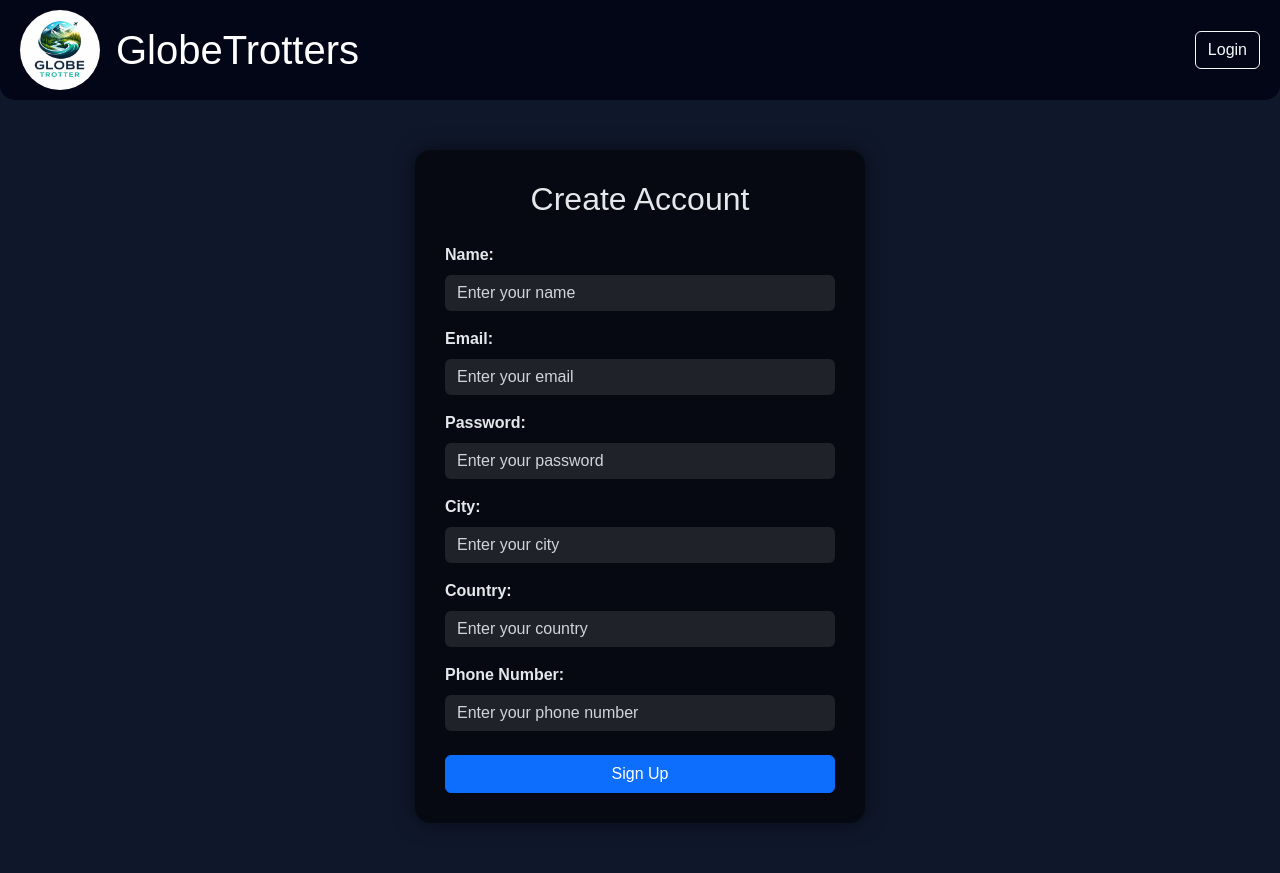
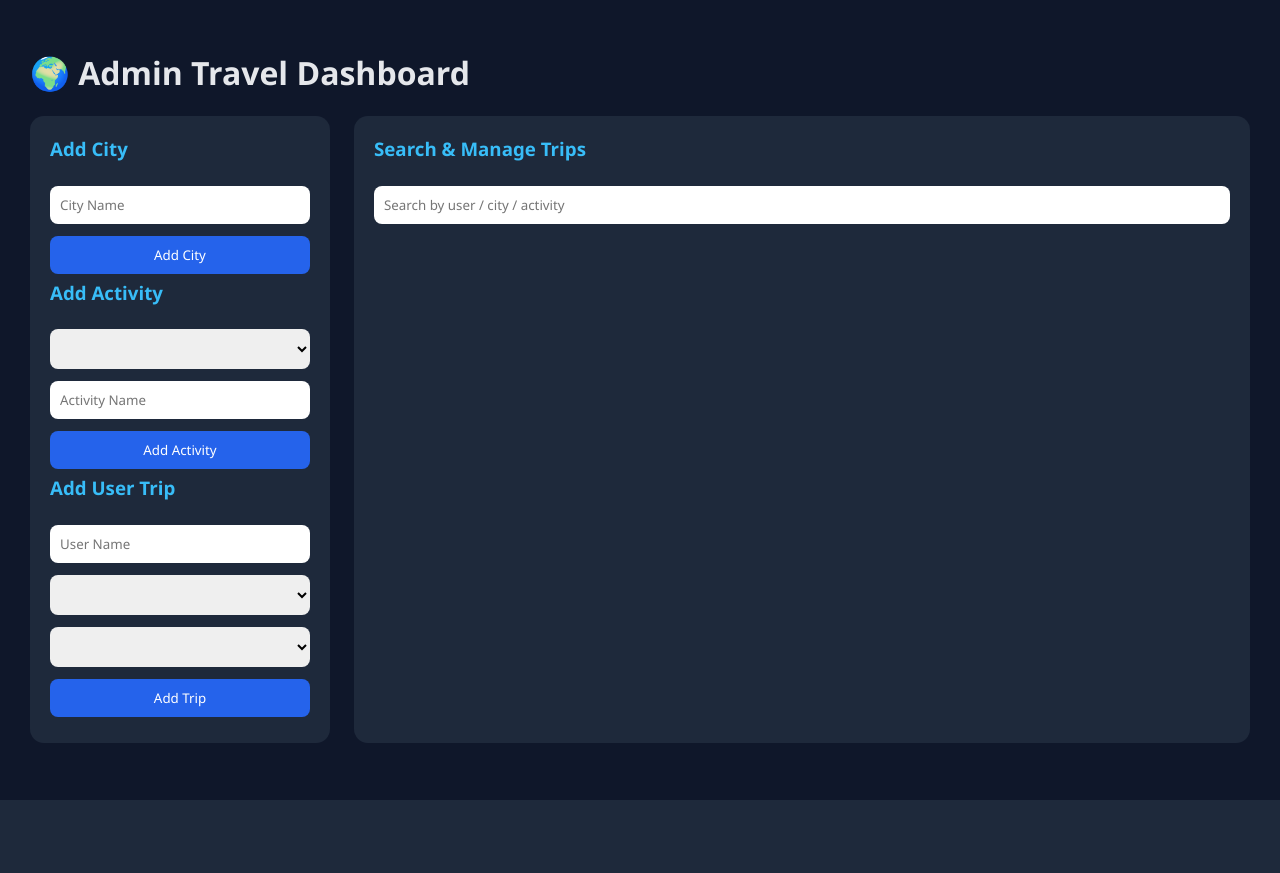
Before and after one commit to HARSHU101106/Odoo-X-SNS-Hackethon-2026, a Python web app: template OdooXSNS2026/templates/admin.html in a window 1280 px wide. After the commit the page ends 800 px from the top, so only its background shows below. Run offline with Jinja, Linux system fonts and the light colour scheme; the template is opened without the code that fills it, so the values that code supplies are empty.

Commit message:
Update admin.html

```diff
--- a/OdooXSNS2026/templates/admin.html
+++ b/OdooXSNS2026/templates/admin.html
@@ -1,137 +1,193 @@
 <!DOCTYPE html>
 <html lang="en">
 <head>
-    <meta charset="UTF-8">
-    <meta name="viewport" content="width=device-width, initial-scale=1.0">
-    <title>GlobeTrotters Signup</title>
-    <link href="https://cdn.jsdelivr.net/npm/bootstrap@5.3.2/dist/css/bootstrap.min.css" rel="stylesheet">
-    <style>
-        body {
-            background: #0f172a;
-            color: #e5e7eb;
-            font-family: Arial, sans-serif;
-            margin: 0;
-        }
+<meta charset="UTF-8">
+<title>Admin Panel – Travel Management</title>
 
-        header {
-            padding: 10px 20px;
-            background-color: #020617;
-            color: #fff;
-            display: flex;
-            align-items: center;
-            justify-content: space-between;
-            flex-wrap: wrap;
-            border-bottom-left-radius: 15px;
-            border-bottom-right-radius: 15px;
-        }
+<style>
+*{box-sizing:border-box;font-family:Segoe UI,sans-serif}
+body{
+    margin:0;
+    background:#0f172a;
+    color:#e5e7eb;
+    padding:30px;
+}
+.container{
+    display:grid;
+    grid-template-columns:300px 1fr;
+    gap:24px;
+}
+.card{
+    background:#1e293b;
+    padding:20px;
+    border-radius:14px;
+}
+h2,h3{margin-top:0;color:#38bdf8}
+input,select,button{
+    width:100%;
+    padding:10px;
+    margin:6px 0;
+    border-radius:8px;
+    border:none;
+}
+button{
+    background:#2563eb;
+    color:white;
+    cursor:pointer;
+}
+button:hover{background:#1d4ed8}
+.list{
+    margin-top:10px;
+    font-size:14px;
+}
+.trip{
+    background:#020617;
+    padding:12px;
+    border-radius:10px;
+    margin-bottom:10px;
+}
+.trip span{display:block;font-size:13px}
+.actions button{
+    width:auto;
+    padding:5px 10px;
+    margin-right:6px;
+    font-size:12px;
+}
+.delete{background:#ef4444}
+.view{background:#22c55e}
+.edit{background:#eab308}
+</style>
+</head>
 
-        header img {
-            border-radius: 50%;
-        }
-
-        header h1 {
-            margin: 0;
-        }
-
-        .signup-container {
-            max-width: 450px;
-            margin: 50px auto;
-            background-color: rgba(0,0,0,0.6);
-            padding: 30px;
-            border-radius: 15px;
-            box-shadow: 0 0 20px rgba(0,0,0,0.5);
-        }
-
-        .signup-container h2 {
-            text-align: center;
-            margin-bottom: 25px;
-        }
-
-        .signup-container input.form-control {
-            background-color: rgba(255,255,255,0.1);
-            border: none;
-            color: #fff;
-        }
-
-        .signup-container input.form-control::placeholder {
-            color: #d1d5db;
-        }
-
-        .signup-container a {
-            color: #fff;
-            text-decoration: underline;
-        }
-
-        .signup-container a:hover {
-            color: #ddd;
-        }
-    </style>
-</head>
 <body>
 
-<!-- Header -->
-<header>
-    <div class="d-flex align-items-center">
-        <img src="{{ url_for('static', filename='logo.jpeg') }}" height="80" width="80" alt="Logo">
-        <h1 class="ms-3">GlobeTrotters</h1>
-    </div>
-    <div class="d-flex gap-2">
-        <a href="/login" class="btn btn-outline-light">Login</a>
-    </div>
-</header>
+<h1>🌍 Admin Travel Dashboard</h1>
 
-<!-- Flash Messages -->
-<div class="container mt-3">
-    {% with messages = get_flashed_messages(with_categories=true) %}
-        {% if messages %}
-            {% for category, message in messages %}
-                <div class="alert alert-{{ category }} alert-dismissible fade show" role="alert">
-                    {{ message }}
-                    <button type="button" class="btn-close" data-bs-dismiss="alert" aria-label="Close"></button>
-                </div>
-            {% endfor %}
-        {% endif %}
-    {% endwith %}
+<div class="container">
+
+<!-- ADMIN CONTROLS -->
+<div class="card">
+
+<h3>Add City</h3>
+<input id="cityInput" placeholder="City Name">
+<button onclick="addCity()">Add City</button>
+
+<h3>Add Activity</h3>
+<select id="citySelect"></select>
+<input id="activityInput" placeholder="Activity Name">
+<button onclick="addActivity()">Add Activity</button>
+
+<h3>Add User Trip</h3>
+<input id="userName" placeholder="User Name">
+<select id="tripCity"></select>
+<select id="tripActivity"></select>
+<button onclick="addTrip()">Add Trip</button>
+
 </div>
 
-<!-- Signup Form -->
-<div class="signup-container">
-    <h2>Create Account</h2>
-    <form action="/signup" method="post" class="d-flex flex-column gap-3">
-        <div>
-            <label for="name" class="form-label"><b>Name:</b></label>
-            <input type="text" class="form-control" id="name" placeholder="Enter your name" name="name" required>
-        </div>
+<!-- DATA VIEW -->
+<div class="card">
 
-        <div>
-            <label for="email" class="form-label"><b>Email:</b></label>
-            <input type="email" class="form-control" id="email" placeholder="Enter your email" name="email" required>
-        </div>
+<h3>Search & Manage Trips</h3>
+<input id="search" placeholder="Search by user / city / activity" onkeyup="searchTrips()">
 
-        <div>
-            <label for="password" class="form-label"><b>Password:</b></label>
-            <input type="password" class="form-control" id="password" placeholder="Enter your password" name="password" required>
-        </div>
+<div id="tripList"></div>
 
-        <div>
-            <label for="city" class="form-label"><b>City:</b></label>
-            <input type="text" class="form-control" id="city" placeholder="Enter your city" name="city" required>
-        </div>
-
-        <div>
-            <label for="country" class="form-label"><b>Country:</b></label>
-            <input type="text" class="form-control" id="country" placeholder="Enter your country" name="country" required>
-        </div>
-
-        <div>
-            <label for="phone_no" class="form-label"><b>Phone Number:</b></label>
-            <input type="text" class="form-control" id="phone_no" placeholder="Enter your phone number" name="phone_no" required>
-        </div>
-
-        <button type="submit" class="btn btn-primary mt-2">Sign Up</button>
-    </form>
 </div>
 
-<script src="https://cdn.jsdelivr.net/npm/bootstrap@5.3.2/dist/js/bootstrap.bundle.min.js"></script>
+</div>
+
+<script>
+/* DATA */
+let cities=[];
+let activities={};
+let trips=[];
+
+/* ADD CITY */
+function addCity(){
+    let c=cityInput.value.trim();
+    if(!c||cities.includes(c)) return;
+    cities.push(c);
+    activities[c]=[];
+    cityInput.value="";
+    renderCityDropdowns();
+}
+
+/* ADD ACTIVITY */
+function addActivity(){
+    let city=citySelect.value;
+    let act=activityInput.value.trim();
+    if(!city||!act||activities[city].includes(act)) return;
+    activities[city].push(act);
+    activityInput.value="";
+    renderActivityDropdown();
+}
+
+/* ADD USER TRIP */
+function addTrip(){
+    if(!userName.value||!tripCity.value||!tripActivity.value) return;
+
+    trips.push({
+        user:userName.value,
+        city:tripCity.value,
+        activity:tripActivity.value
+    });
+    userName.value="";
+    renderTrips(trips);
+}
+
+/* RENDER DROPDOWNS */
+function renderCityDropdowns(){
+    citySelect.innerHTML=tripCity.innerHTML="<option value=''>Select City</option>";
+    cities.forEach(c=>{
+        citySelect.innerHTML+=`<option>${c}</option>`;
+        tripCity.innerHTML+=`<option>${c}</option>`;
+    });
+}
+
+function renderActivityDropdown(){
+    tripActivity.innerHTML="<option value=''>Select Activity</option>";
+    let city=tripCity.value;
+    if(!city) return;
+    activities[city].forEach(a=>{
+        tripActivity.innerHTML+=`<option>${a}</option>`;
+    });
+}
+tripCity.onchange=renderActivityDropdown;
+
+/* RENDER TRIPS */
+function renderTrips(data){
+    tripList.innerHTML="";
+    data.forEach((t,i)=>{
+        tripList.innerHTML+=`
+        <div class="trip">
+            <strong>${t.user}</strong>
+            <span>City: ${t.city}</span>
+            <span>Activity: ${t.activity}</span>
+            <div class="actions">
+                <button class="delete" onclick="deleteTrip(${i})">Delete</button>
+            </div>
+        </div>`;
+    });
+}
+
+/* SEARCH */
+function searchTrips(){
+    let q=search.value.toLowerCase();
+    let filtered=trips.filter(t=>
+        t.user.toLowerCase().includes(q) ||
+        t.city.toLowerCase().includes(q) ||
+        t.activity.toLowerCase().includes(q)
+    );
+    renderTrips(filtered);
+}
+
+/* DELETE */
+function deleteTrip(i){
+    trips.splice(i,1);
+    renderTrips(trips);
+}
+</script>
+
 </body>
 </html>
```
